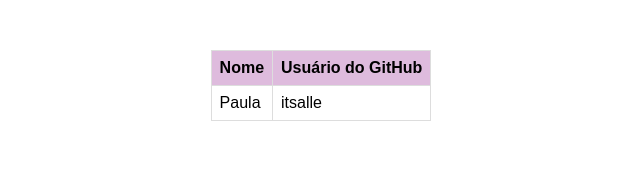
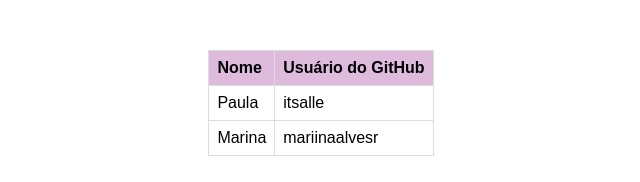
Before and after one commit to reprograma/On13_TodasEmTech_Git, a plain HTML site: page exercicios/5-exercicio-projeto-aula/index.html in a window 1280 px wide. Shown: the whole page, without its empty margins (319-959 px from the left). Drawn offline with Linux system fonts and the light colour scheme.

Commit message:
adicionando nome de teste na tabela

```diff
--- a/exercicios/5-exercicio-projeto-aula/index.html
+++ b/exercicios/5-exercicio-projeto-aula/index.html
@@ -22,6 +22,10 @@
                 <td>Paula</td>
                 <td>itsalle</td>
             </tbody>
+            <tbody>
+                <td>Marina</td>
+                <td>mariinaalvesr</td>
+            </tbody>
         </table>
     </div>
 </body>
```
